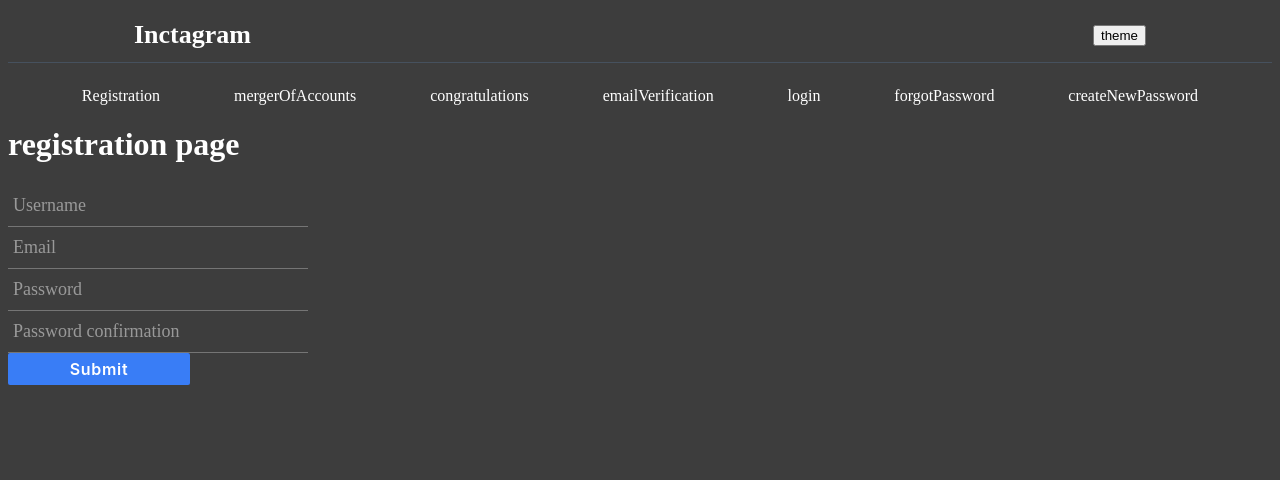
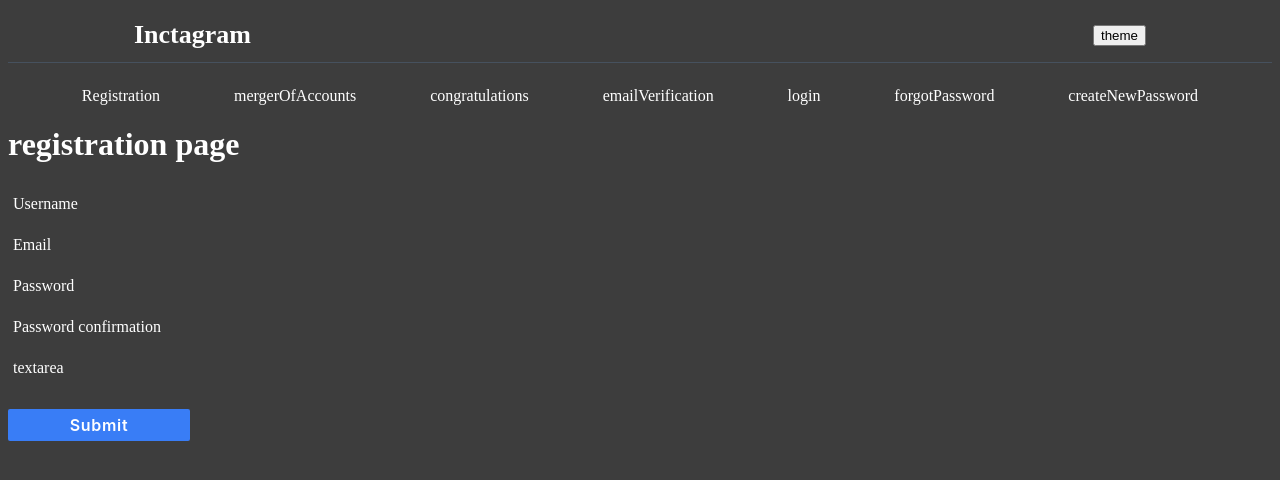
Before and after one commit to sousva/inctagram, a Next.js app: page /registration in a window 1280 px wide. Shown: the top 480 px of the page. Built offline with nearby package versions, Linux system fonts and the light colour scheme.

Commit message:
feat: add Textarea component

```diff
--- a/src/app/registration/page.tsx
+++ b/src/app/registration/page.tsx
@@ -3,12 +3,14 @@ import React from 'react'
 import {InputText} from '../../common/components/InputText/InputText'
 import {SubmitHandler, useForm} from 'react-hook-form'
 import {Button} from '../../common/components/Button/Button'
+import {Textarea} from '../../common/components/Textarea/Textarea'
 
 type Inputs = {
     Username: string
     Email: string
     Password: string
     PasswordConfirmation: string
+    textarea: string
 }
 
 export default function Page() {
@@ -32,6 +34,7 @@ export default function Page() {
                     {...register('PasswordConfirmation')}
                     error={errors.Username}
                 />
+                <Textarea label={'textarea'} {...register('textarea')} error={errors.textarea} />
                 <Button type={'submit'}>Submit</Button>
             </form>
         </div>
--- a/src/common/components/InputText/InputText.styled.tsx
+++ b/src/common/components/InputText/InputText.styled.tsx
@@ -1,96 +1,72 @@
-import styled, {keyframes} from 'styled-components'
-
-const inputHighlighter = keyframes`
-  from {
-    background:#5264AE;
-  }
-
-  to {
-    width:0;
-    background:transparent;
-  }
-`
+import styled from 'styled-components'
 
 export const Wrapper = styled.div`
     position: relative;
 
     width: 300px;
-    input {
+
+    textarea {
+        resize: none;
+    }
+
+    input,
+    textarea {
+        background: none;
+        color: ${props => props.theme.textColor};
         font-size: 18px;
         padding: 10px 10px 10px 5px;
         display: block;
         width: 100%;
-        background-color: inherit;
-        color: ${({theme}) => theme.textColor};
         border: none;
-        border-bottom: 1px solid #757575;
-    }
-    input:focus {
-        outline: none;
+        border-radius: 0;
+        border-bottom: 1px solid mix(white, #424242, 70%);
+
+        &:focus {
+            outline: none;
+        }
+
+        &:focus ~ label,
+        &:valid ~ label {
+            top: -3px;
+            font-size: 12px;
+            color: ${props => props.theme.palette.primary['100']};
+            letter-spacing: 1px;
+        }
+
+        &:focus ~ .bar:before {
+            width: 100%;
+        }
     }
 
-    /* LABEL ======================================= */
+    input[type='password'] {
+        letter-spacing: 0.3em;
+    }
+
     label {
-        color: #999;
-        font-size: 18px;
+        color: ${props => props.theme.textColor};
+        font-size: 16px;
         font-weight: normal;
         position: absolute;
         pointer-events: none;
         left: 5px;
         top: 10px;
-        transition: 0.2s ease all;
+        transition: 300ms ease all;
     }
 
-    /* active state */
-    //input:valid ~ label,
-    input:focus ~ label {
-        top: -3px;
-        font-size: 14px;
-        color: #5264ae;
-    }
-
-    /* BOTTOM BARS ================================= */
     .bar {
         position: relative;
         display: block;
         width: 100%;
-    }
-    .bar:before,
-    .bar:after {
-        content: '';
-        height: 2px;
-        width: 0;
-        bottom: 1px;
-        position: absolute;
-        background: #5264ae;
-        transition: 0.2s ease all;
-    }
-    .bar:before {
-        left: 50%;
-    }
-    .bar:after {
-        right: 50%;
-    }
 
-    /* active state */
-    input:focus ~ .bar:before,
-    input:focus ~ .bar:after {
-        width: 50%;
-    }
-
-    /* HIGHLIGHTER ================================== */
-    .highlight {
-        position: absolute;
-        height: 60%;
-        width: 100px;
-        top: 25%;
-        left: 0;
-        pointer-events: none;
-        opacity: 0.5;
-    }
-
-    /* active state */
-    input:focus ~ .highlight {
-        animation: ${inputHighlighter} 0.3s ease;
+        &:before {
+            content: '';
+            height: 2px;
+            width: 0;
+            bottom: 0;
+            position: absolute;
+            background: ${props => props.theme.palette.primary['300']};
+            transition: 300ms ease all;
+            left: 0;
+        }
     }
 `
--- a/src/common/components/InputText/InputText.tsx
+++ b/src/common/components/InputText/InputText.tsx
@@ -10,10 +10,9 @@ type InputTextProps = DefaultInputPropsType & {
     error?: FieldError | undefined
 }
 export const InputText = forwardRef<HTMLInputElement, InputTextProps>((props, ref) => {
-    console.log(props.error)
     return (
         <Wrapper>
-            <input ref={ref} {...props} />
+            <input ref={ref} {...props} required />
             <span className='highlight'></span>
             <span className='bar'></span>
             <label>{props.label}</label>
--- /dev/null
+++ b/src/common/components/Textarea/Textarea.tsx
@@ -0,0 +1,23 @@
+'use client'
+import React, {ComponentProps, forwardRef} from 'react'
+
+import {FieldError} from 'react-hook-form'
+import {Wrapper} from '../InputText/InputText.styled'
+
+type DefaultInputPropsType = ComponentProps<'textarea'>
+
+type TextareaProps = DefaultInputPropsType & {
+    label?: string
+    error?: FieldError | undefined
+}
+export const Textarea = forwardRef<HTMLTextAreaElement, TextareaProps>((props, ref) => {
+    return (
+        <Wrapper>
+            <textarea ref={ref} {...props} required />
+            <span className='highlight'></span>
+            <span className='bar'></span>
+            <label>{props.label}</label>
+        </Wrapper>
+    )
+})
+Textarea.displayName = 'Textarea' //https://bobbyhadz.com/blog/react-component-is-missing-display-name
--- a/src/common/themes/GlobalStyle.tsx
+++ b/src/common/themes/GlobalStyle.tsx
@@ -8,9 +8,22 @@ export const GlobalStyle = createGlobalStyle`
   }
 
   body {
-    background-color: ${({theme}) => theme.bodyColor};
-    color: ${({theme}) => theme.textColor};
+    background-color: ${props => props.theme.bodyColor};
+    color: ${props => props.theme.textColor};
     scroll-behavior: smooth;
     text-rendering: optimizeSpeed;
   }
+
+  input:-webkit-autofill,
+  input:-webkit-autofill:hover,
+  input:-webkit-autofill:focus,
+  textarea:-webkit-autofill,
+  textarea:-webkit-autofill:hover,
+  textarea:-webkit-autofill:focus,
+  select:-webkit-autofill,
+  select:-webkit-autofill:hover,
+  select:-webkit-autofill:focus {
+    -webkit-text-fill-color: ${props => props.theme.textColor};
+    -webkit-box-shadow: 0 0 0 40rem ${props => props.theme.bodyColor} inset;
+  }
 `
```
Also changed, not shown: src/common/components/Textarea/Textarea.styled.tsx (added).
